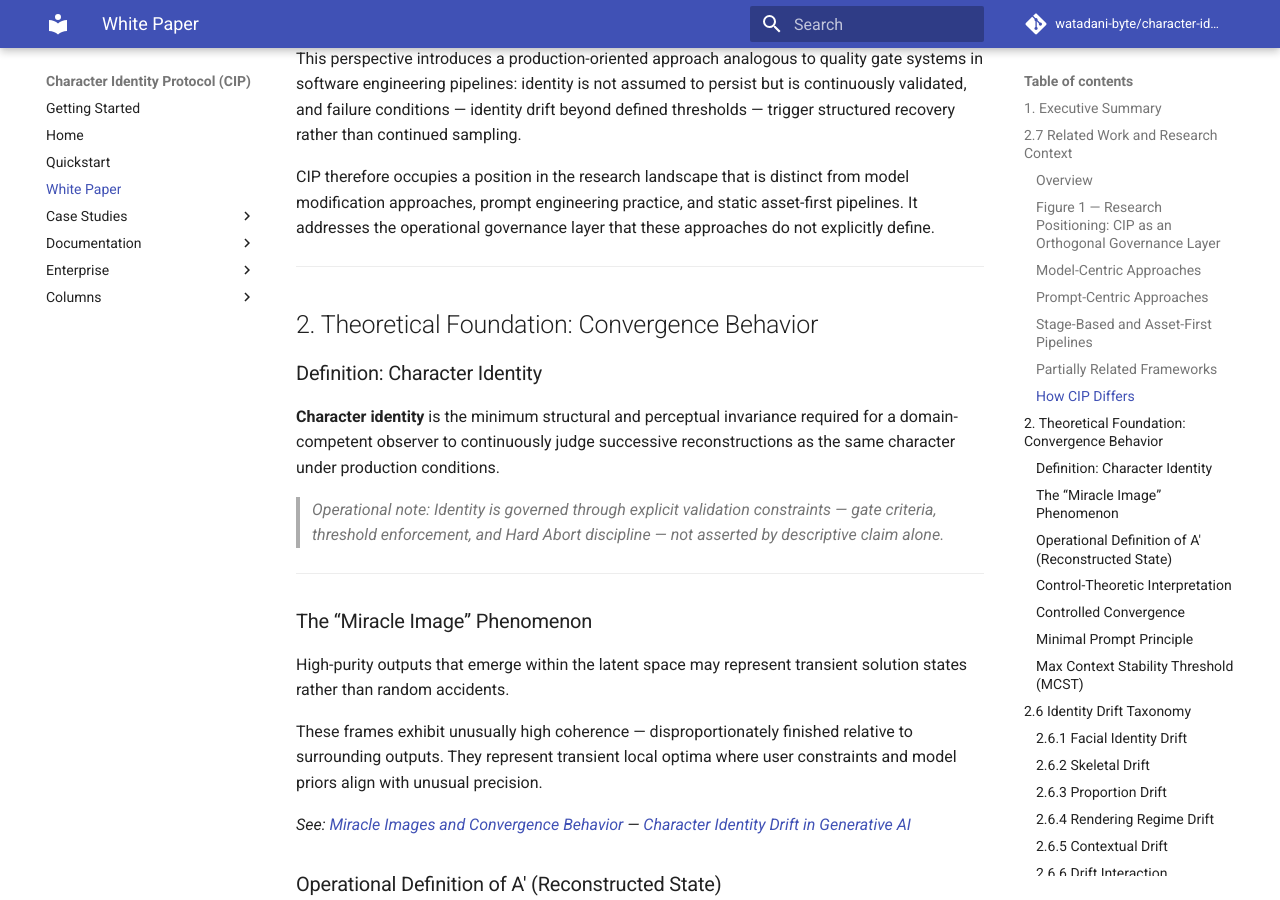
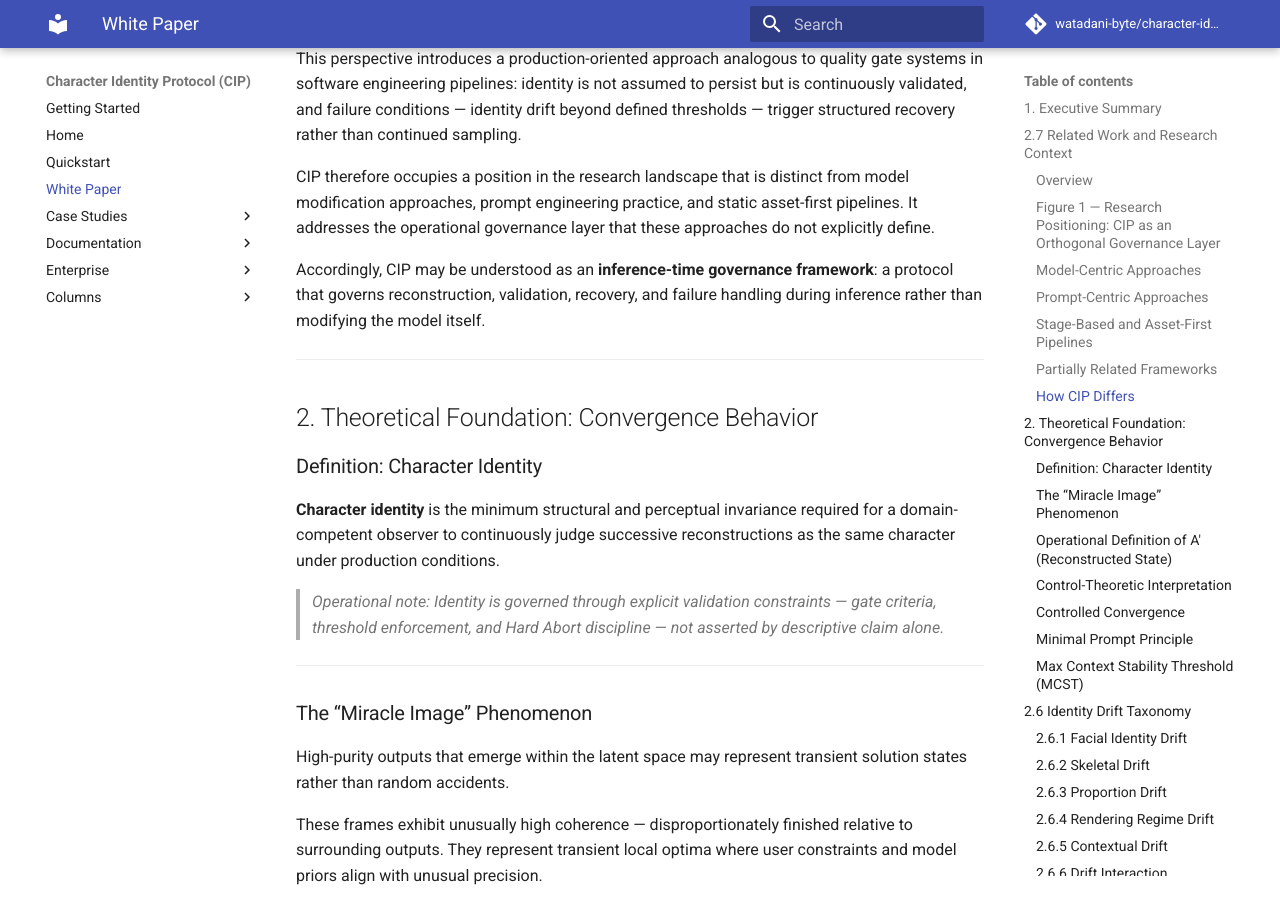
Before and after one commit to watadani-byte/character-identity-protocol, an MkDocs documentation site: the page built from docs/whitepaper_v1.md, in a window 1280 px wide and 900 px high, scrolled down 3858 px. Built offline with MkDocs 1.6.1 and Material for MkDocs 9.7.7, drawn with Linux system fonts in a browser that asks for light colours; comment, search, counter and statistics services are not loaded.

Commit message:
whitepaper_v1.md を更新

```diff
--- a/docs/whitepaper_v1.md
+++ b/docs/whitepaper_v1.md
@@ -109,6 +109,8 @@ The key framing shift is from **character generation** to **character recovery**
 This perspective introduces a production-oriented approach analogous to quality gate systems in software engineering pipelines: identity is not assumed to persist but is continuously validated, and failure conditions — identity drift beyond defined thresholds — trigger structured recovery rather than continued sampling.
 
 CIP therefore occupies a position in the research landscape that is distinct from model modification approaches, prompt engineering practice, and static asset-first pipelines. It addresses the operational governance layer that these approaches do not explicitly define.
+
+Accordingly, CIP may be understood as an **inference-time governance framework**: a protocol that governs reconstruction, validation, recovery, and failure handling during inference rather than modifying the model itself.
 
 -----
 
```
